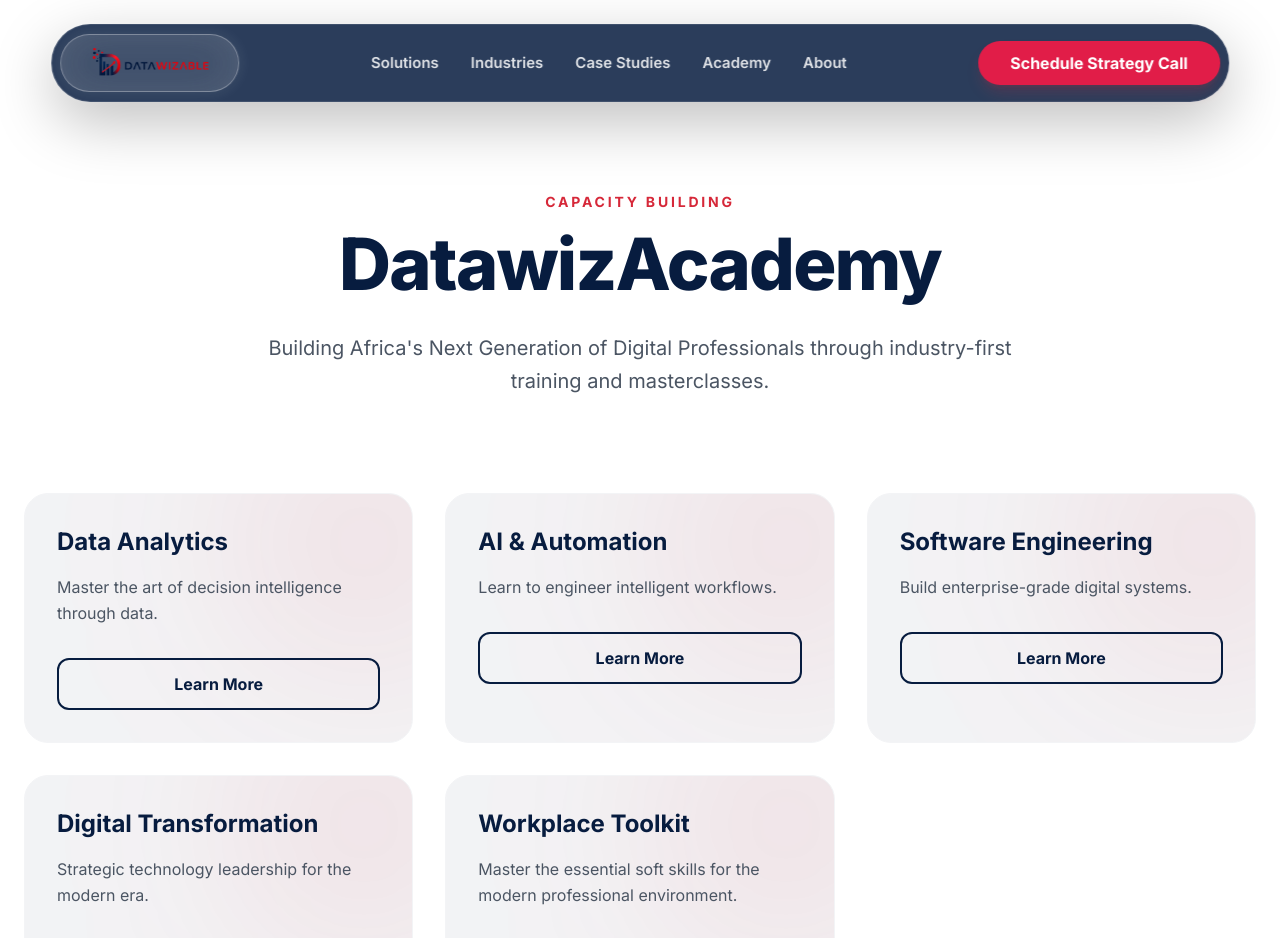
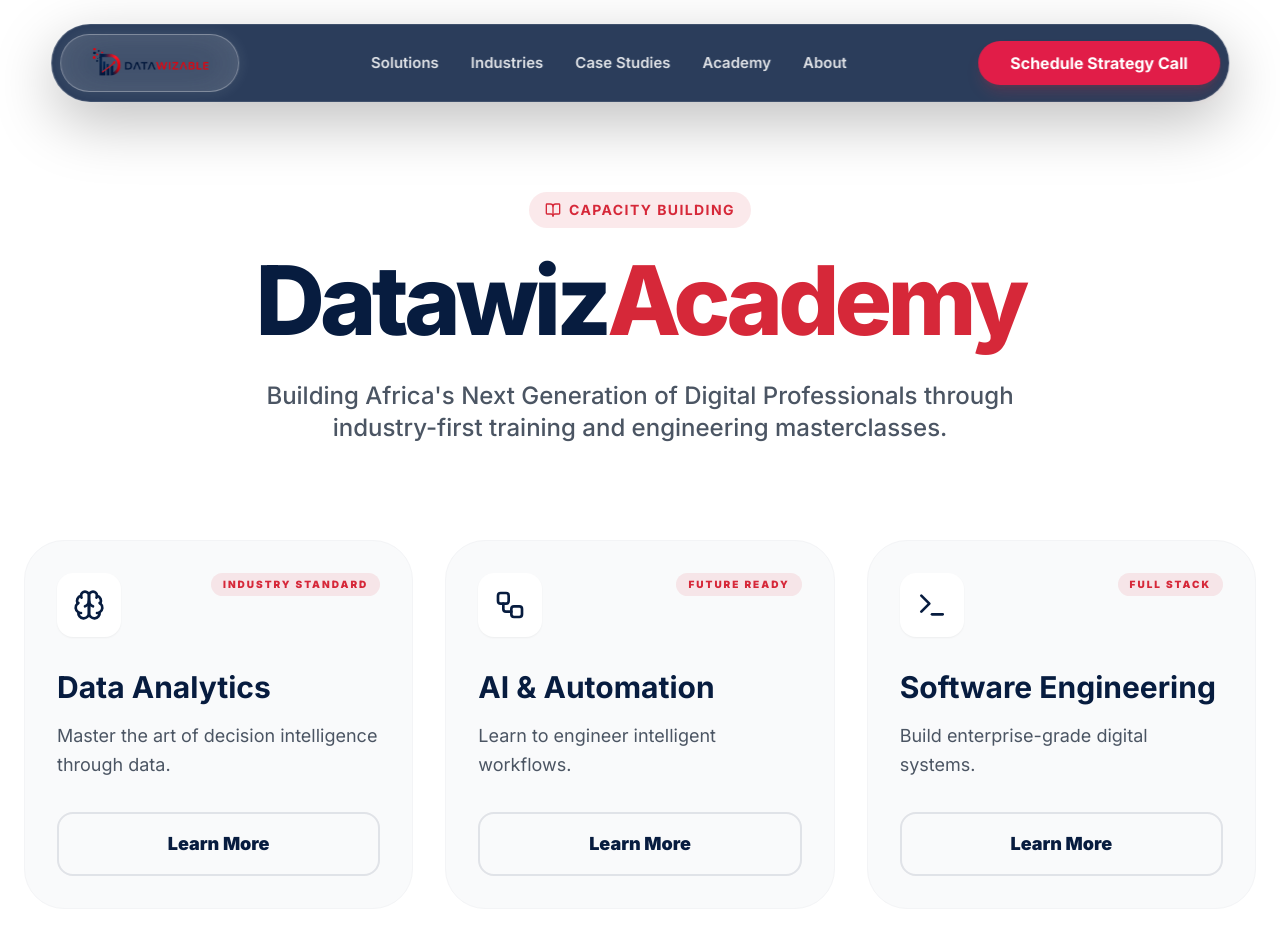
Before and after one commit to Official-Able/datawiz, a Next.js app in the folder frontend/: page /academy in a window 1280 px wide. Shown: the top 938 px of the page. Built offline with nearby package versions, Linux system fonts and the light colour scheme.

Commit message:
UI: Complete overhaul of Academy page for desktop and mobile parity; Functional: Fix email submission flow in chat assistant

```diff
--- a/frontend/src/app/academy/page.tsx
+++ b/frontend/src/app/academy/page.tsx
@@ -6,36 +6,64 @@
 import { PremiumCard } from "@/components/ui/Card";
 import { Button } from "@/components/ui/Button";
 import { motion, AnimatePresence } from "framer-motion";
-import { X, Sparkles } from "lucide-react";
+import { X, Sparkles, BookOpen, Users, Brain, Workflow, Terminal } from "lucide-react";
 
 const courses = [
-  { title: "Data Analytics", desc: "Master the art of decision intelligence through data." },
-  { title: "AI & Automation", desc: "Learn to engineer intelligent workflows." },
-  { title: "Software Engineering", desc: "Build enterprise-grade digital systems." },
-  { title: "Digital Transformation", desc: "Strategic technology leadership for the modern era." },
-  { title: "Workplace Toolkit", desc: "Master the essential soft skills for the modern professional environment." },
+  {
+    title: "Data Analytics",
+    desc: "Master the art of decision intelligence through data.",
+    icon: Brain,
+    impact: "Industry Standard"
+  },
+  {
+    title: "AI & Automation",
+    desc: "Learn to engineer intelligent workflows.",
+    icon: Workflow,
+    impact: "Future Ready"
+  },
+  {
+    title: "Software Engineering",
+    desc: "Build enterprise-grade digital systems.",
+    icon: Terminal,
+    impact: "Full Stack"
+  },
+  {
+    title: "Digital Transformation",
+    desc: "Strategic technology leadership for the modern era.",
+    icon: Sparkles,
+    impact: "Executive"
+  },
+  {
+    title: "Workplace Toolkit",
+    desc: "Master the essential soft skills for the modern professional environment.",
+    icon: Users,
+    impact: "Essential"
+  },
 ];
 
 export default function AcademyPage() {
   const [isModalOpen, setIsModalOpen] = useState(false);
 
   return (
-    <div className="flex flex-col min-h-screen">
+    <div className="flex flex-col min-h-screen bg-white">
       <Navbar />
       <main className="pt-48 pb-32 px-6">
         <div className="mx-auto max-w-7xl">
           <div className="text-center mb-24">
-            <motion.span
-              initial={{ opacity: 0 }}
-              animate={{ opacity: 1 }}
-              className="text-sm font-bold uppercase tracking-[0.2em] text-accent mb-4 block"
+            <motion.div
+              initial={{ opacity: 0, y: 20 }}
+              animate={{ opacity: 1, y: 0 }}
+              className="inline-flex items-center gap-2 px-4 py-2 rounded-full bg-accent/10 text-accent font-bold text-sm uppercase tracking-widest mb-6"
             >
+              <BookOpen size={16} />
               Capacity Building
-            </motion.span>
-            <h1 className="text-5xl md:text-7xl font-extrabold text-primary mb-8 tracking-tight">DatawizAcademy</h1>
-            <p className="text-xl text-gray-600 max-w-3xl mx-auto leading-relaxed">
+            </motion.div>
+            <h1 className="text-5xl md:text-8xl font-extrabold text-[#071C3F] mb-8 tracking-tighter">
+              Datawiz<span className="text-accent">Academy</span>
+            </h1>
+            <p className="text-xl md:text-2xl text-gray-600 max-w-3xl mx-auto leading-relaxed font-medium">
               Building Africa's Next Generation of Digital Professionals through
-              industry-first training and masterclasses.
+              industry-first training and engineering masterclasses.
             </p>
           </div>
 
@@ -46,20 +74,33 @@
                 initial={{ opacity: 0, y: 20 }}
                 animate={{ opacity: 1, y: 0 }}
                 transition={{ delay: idx * 0.1 }}
+                className="h-full"
               >
-                <PremiumCard className="border-gray-100 h-full flex flex-col justify-between group hover:border-accent/20 transition-all">
+                <div className="group h-full relative p-8 rounded-[2.5rem] bg-gray-50 border border-gray-100 flex flex-col justify-between hover:bg-[#071C3F] transition-all duration-500 hover:-translate-y-2">
                   <div>
-                    <h3 className="text-2xl font-bold text-primary mb-4 group-hover:text-accent transition-colors">{course.title}</h3>
-                    <p className="text-gray-600 mb-8 leading-relaxed">{course.desc}</p>
+                    <div className="flex justify-between items-start mb-8">
+                      <div className="w-16 h-16 rounded-2xl bg-white flex items-center justify-center shadow-sm group-hover:bg-accent transition-colors duration-500">
+                        <course.icon className="text-[#071C3F] group-hover:text-white transition-colors duration-500" size={32} />
+                      </div>
+                      <span className="text-[10px] font-black uppercase tracking-[0.2em] text-accent py-1 px-3 bg-accent/10 rounded-full group-hover:bg-white/10 group-hover:text-white">
+                        {course.impact}
+                      </span>
+                    </div>
+                    <h3 className="text-3xl font-bold text-[#071C3F] mb-4 group-hover:text-white transition-colors duration-500">
+                      {course.title}
+                    </h3>
+                    <p className="text-lg text-gray-600 mb-8 leading-relaxed group-hover:text-white/70 transition-colors duration-500">
+                      {course.desc}
+                    </p>
                   </div>
                   <Button
                     variant="outline"
-                    className="w-full rounded-xl border-2 hover:bg-primary hover:text-white transition-all font-bold"
+                    className="w-full h-16 rounded-2xl border-2 border-[#071C3F]/10 text-[#071C3F] font-black text-lg group-hover:border-white/20 group-hover:text-white group-hover:bg-white/5 transition-all duration-500"
                     onClick={() => setIsModalOpen(true)}
                   >
                     Learn More
                   </Button>
-                </PremiumCard>
+                </div>
               </motion.div>
             ))}
           </div>
@@ -73,37 +114,42 @@
             initial={{ opacity: 0 }}
             animate={{ opacity: 1 }}
             exit={{ opacity: 0 }}
-            className="fixed inset-0 z-[100] flex items-center justify-center p-6 bg-primary/40 backdrop-blur-md"
+            className="fixed inset-0 z-[100] flex items-center justify-center p-4 bg-[#071C3F]/60 backdrop-blur-md"
           >
             <motion.div
-              initial={{ scale: 0.9, opacity: 0 }}
-              animate={{ scale: 1, opacity: 1 }}
-              exit={{ scale: 0.9, opacity: 0 }}
-              className="bg-white rounded-[2.5rem] p-12 max-w-lg w-full relative shadow-2xl text-center border border-gray-100"
+              initial={{ scale: 0.9, opacity: 0, y: 20 }}
+              animate={{ scale: 1, opacity: 1, y: 0 }}
+              exit={{ scale: 0.9, opacity: 0, y: 20 }}
+              className="bg-white rounded-[3rem] p-10 md:p-16 max-w-xl w-full relative shadow-[0_32px_80_rgba(0,0,0,0.3)] text-center border border-gray-100"
             >
               <button
                 onClick={() => setIsModalOpen(false)}
-                className="absolute right-8 top-8 text-gray-400 hover:text-primary transition-colors"
+                className="absolute right-8 top-8 w-12 h-12 rounded-full bg-gray-100 flex items-center justify-center text-gray-500 hover:bg-[#071C3F] hover:text-white transition-all"
               >
                 <X size={24} />
               </button>
 
-              <div className="w-20 h-20 bg-accent/10 rounded-3xl flex items-center justify-center mx-auto mb-8">
-                <Sparkles className="text-accent" size={40} />
+              <div className="w-24 h-24 bg-accent/10 rounded-[2rem] flex items-center justify-center mx-auto mb-10">
+                <Sparkles className="text-accent" size={48} />
               </div>
 
-              <h2 className="text-4xl font-bold text-primary mb-4">Coming Soon</h2>
-              <p className="text-lg text-gray-600 mb-10 leading-relaxed">
+              <h2 className="text-4xl md:text-5xl font-black text-[#071C3F] mb-6">Coming Soon</h2>
+              <p className="text-xl text-gray-600 mb-12 leading-relaxed">
                 We are currently engineering a world-class learning experience for this track.
-                Stay tuned for our official launch.
+                Our team is finalizing the curriculum to meet global industry standards.
               </p>
 
-              <Button
-                onClick={() => setIsModalOpen(false)}
-                className="w-full py-6 text-lg font-bold rounded-2xl"
-              >
-                Notify Me
-              </Button>
+              <div className="flex flex-col gap-4">
+                <Button
+                  onClick={() => setIsModalOpen(false)}
+                  className="w-full h-18 text-xl font-bold rounded-2xl bg-accent hover:bg-accent/90 shadow-xl shadow-accent/20"
+                >
+                  Notify Me
+                </Button>
+                <p className="text-sm text-gray-400 font-bold uppercase tracking-widest">
+                  Launch Q3 2026
+                </p>
+              </div>
             </motion.div>
           </motion.div>
         )}
```
